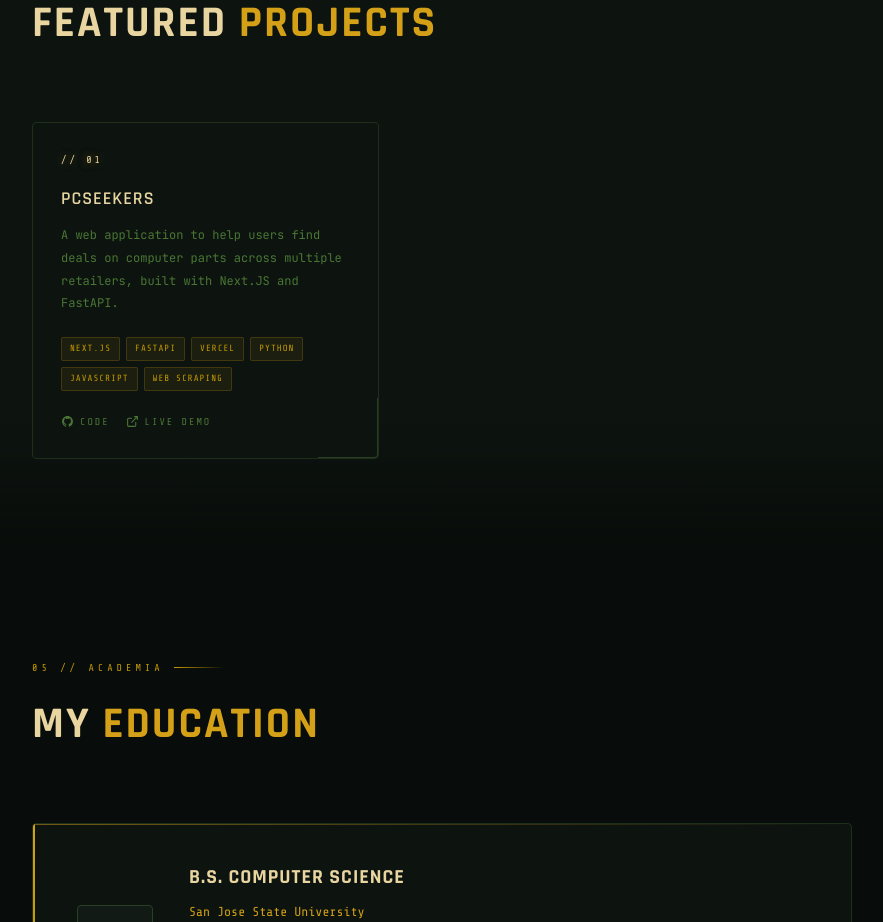
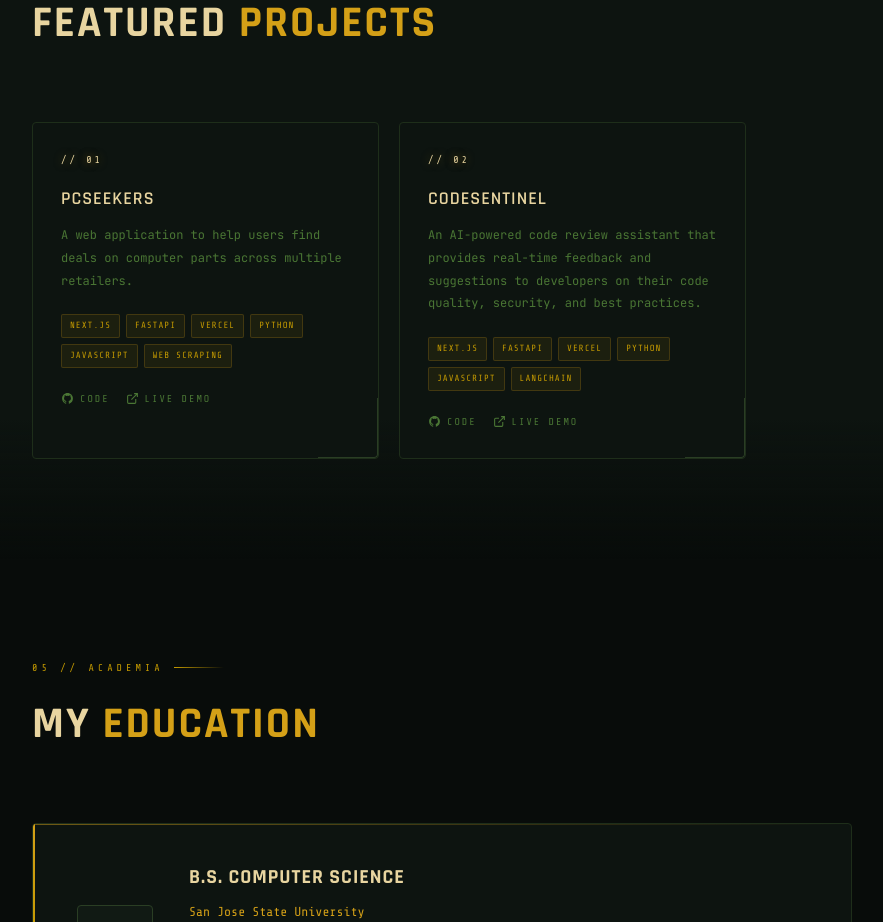
Before and after one commit to yiswangdev/personal-website, a React (Vite) app: page / in a window 1280 px wide. Shown: the part 3280-4202 px from the top of the page, without its empty margins (68-951 px from the left). Built offline with nearby package versions, Linux system fonts and the light colour scheme.

Commit message:
added a project

```diff
--- a/src/App.jsx
+++ b/src/App.jsx
@@ -92,10 +92,17 @@ const EXPERIENCE = [
 const PROJECTS = [
   {
     title: "PCSeekers",
-    desc: "A web application to help users find deals on computer parts across multiple retailers, built with Next.JS and FastAPI.",
+    desc: "A web application to help users find deals on computer parts across multiple retailers.",
     tags: ["Next.js", "FastAPI", "Vercel", "Python", "JavaScript", "Web Scraping"],
     github: "https://github.com/yiswangdev/pc-deals-website",
     live: "https://pc-seekers.vercel.app/",
+  },
+  {
+    title: "CodeSentinel",
+    desc: "An AI-powered code review assistant that provides real-time feedback and suggestions to developers on their code quality, security, and best practices.",
+    tags: ["Next.js", "FastAPI", "Vercel", "Python", "JavaScript", "Langchain"],
+    github: "https://github.com/Steve-Dusty/codesentinel",
+    live: "https://devpost.com/software/codesentinel-73qwt4",
   },
 ];
 
```
